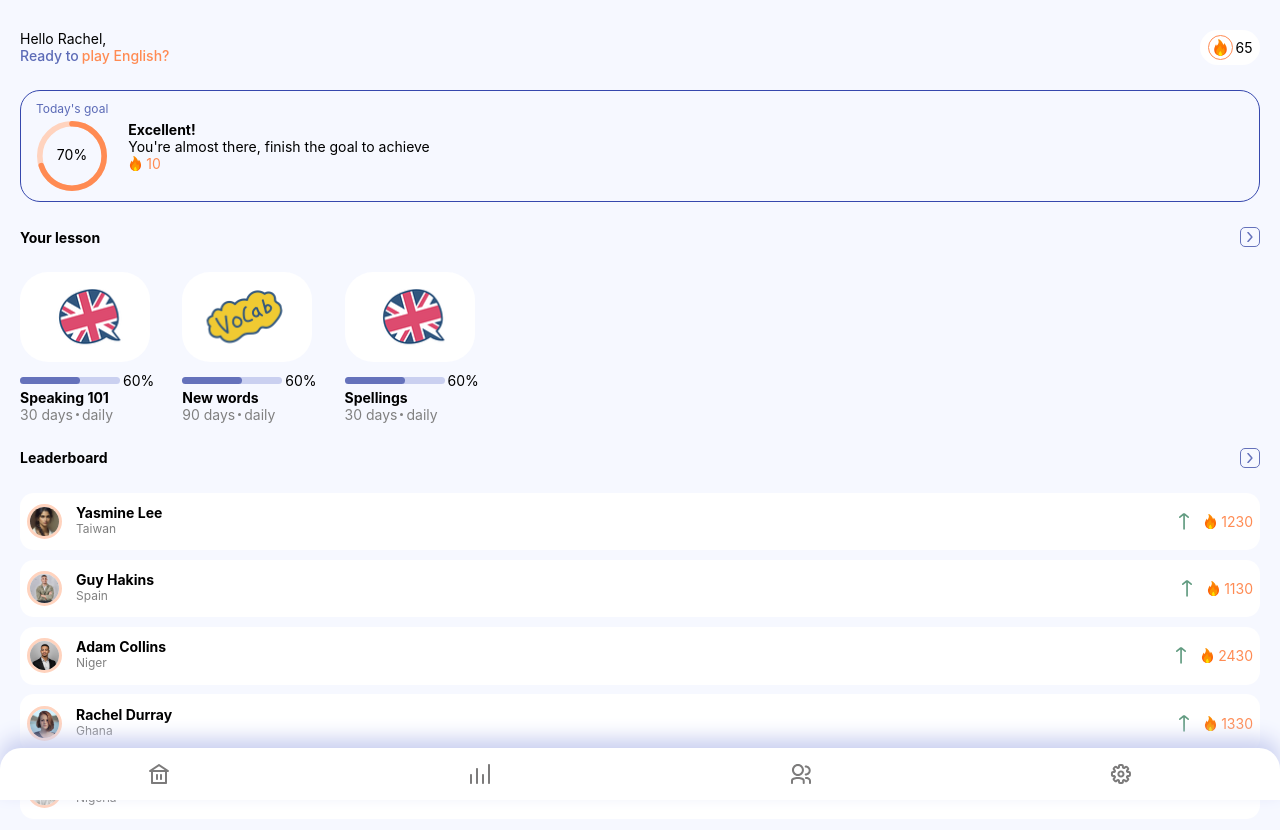
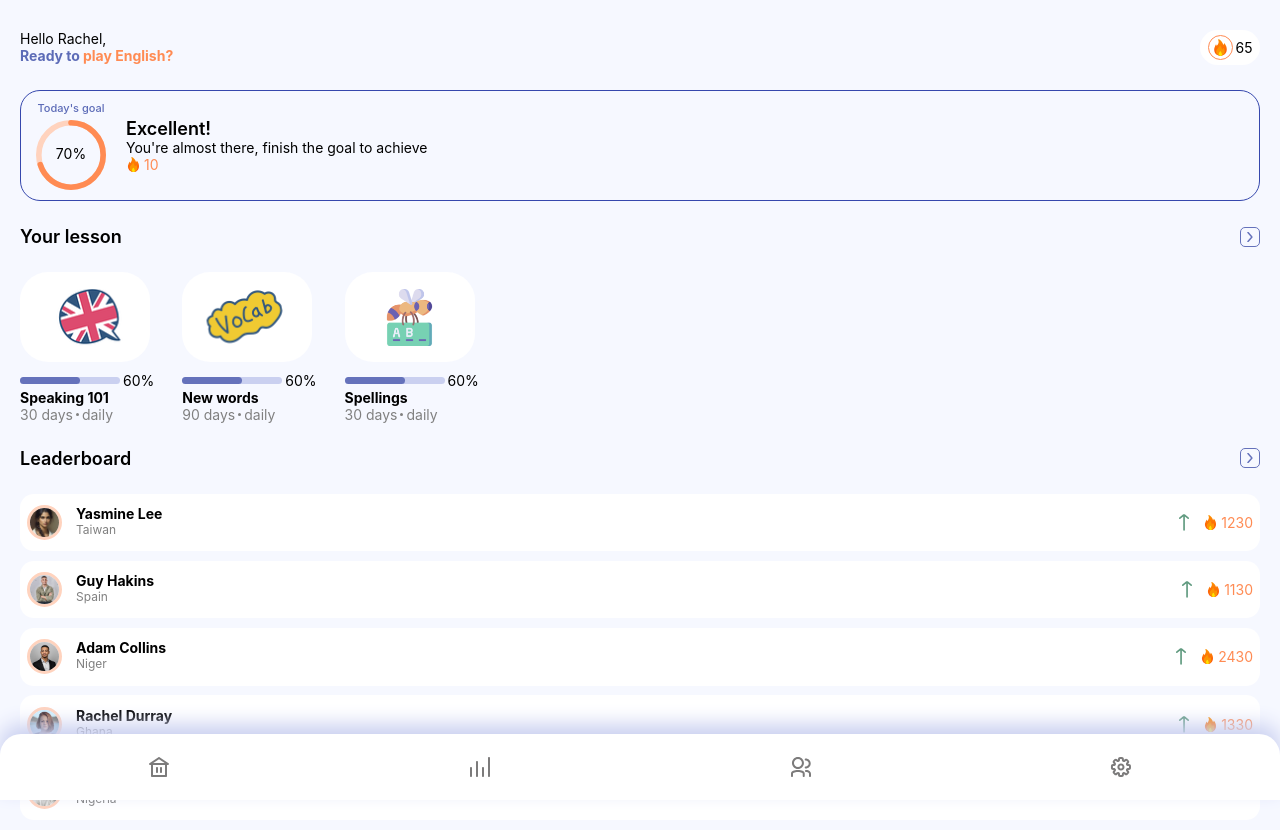
Before and after one commit to Maysummer/MP_FETT, a React (Create React App) app: page / in a window 1280 px wide. Built offline with nearby package versions, Linux system fonts and the light colour scheme.

Commit message:
perfect styling

```diff
--- a/src/components/styles/footer.js
+++ b/src/components/styles/footer.js
@@ -11,6 +11,6 @@ export const Footer = styled.footer`
   width: 100%;
   border-top-right-radius: 1.5em;
   border-top-left-radius: 1.5em;
-  padding: 1em 0;
+  padding: 1.5em 0;
   box-shadow: 0 -10px 20px #cad0f0;
 `;
--- a/src/pages/HomePage.jsx
+++ b/src/pages/HomePage.jsx
@@ -29,6 +29,7 @@ import {
   LeaderDetails,
   Leaders,
   Home,
+  HeaderText,
 } from "./styles/HomePage";
 import fireIcon from "../assets/icons/fire.svg";
 import { CircularProgressbar, buildStyles } from "react-circular-progressbar";
@@ -75,7 +76,7 @@ const HomePage = ({ name }) => {
           </CircularProgressBarCont>
         </TodaysGoal>
         <PercentText>
-          <b>Excellent!</b>
+          <HeaderText>Excellent!</HeaderText>
           <p>You're almost there, finish the goal to achieve</p>
           <StreakAdd>
             <img src={fireIcon} width={15} alt="fire icon" />
@@ -84,14 +85,14 @@ const HomePage = ({ name }) => {
         </PercentText>
       </ProgressContainer>
       <SectionHeader>
-        <b>Your lesson</b>
+        <HeaderText>Your lesson</HeaderText>
         <Arrow src={rightArrow} alt="right arrow icon" />
       </SectionHeader>
       <LessonContainer>
         {lessonProgress.map((lesson) => (
           <div>
             <LessonBackground>
-              <img src={lesson.imgUrl} alt={lesson.imgAlt} />
+              <img src={lesson.imgUrl} alt={lesson.imgAlt} height={57}/>
             </LessonBackground>
             <ProgressPercent>
               <ProgressMainDiv>
@@ -109,7 +110,7 @@ const HomePage = ({ name }) => {
         ))}
       </LessonContainer>
       <SectionHeader>
-        <b>Leaderboard</b>
+        <HeaderText>Leaderboard</HeaderText>
         <Arrow src={rightArrow} alt="right arrow icon" />
       </SectionHeader>
       <Leaders>
--- a/src/pages/constants.js
+++ b/src/pages/constants.js
@@ -1,5 +1,6 @@
 import ukImg from "../assets/images/uk.png";
 import vocab from "../assets/images/vocab.png";
+import bee from "../assets/images/bee.png"
 import yasmine from "../assets/images/yasmin.jpg"
 import guy from "../assets/images/guy.jpg"
 import rachel from "../assets/images/rachel.jpg"
@@ -22,7 +23,7 @@ export const lessonProgress = [
     imgAlt: "vocab icon",
   },
   {
-    imgUrl: ukImg,
+    imgUrl: bee,
     percentage: 60,
     text: "Spellings",
     frequency: 30,
--- a/src/pages/styles/HomePage.js
+++ b/src/pages/styles/HomePage.js
@@ -22,12 +22,12 @@ export const ReadyPlay = styled.div`
 
 export const Ready = styled.span`
   color: #5c6bb7;
-  font-weight: 500;
+  font-weight: 700;
 `;
 
 export const Play = styled.span`
   color: #ff8b53;
-  font-weight: 500;
+  font-weight: 700;
 `;
 
 export const ToggleContainer = styled.div`
@@ -67,7 +67,8 @@ export const TodaysGoal = styled.div`
 
 export const Goal = styled.p`
   color: #5c6bb7;
-  font-size: 12px;
+  font-size: 11px;
+  font-weight: 500;
 `;
 
 export const CircularProgressBarCont = styled.div`
@@ -97,6 +98,11 @@ export const SectionHeader = styled.div`
   margin-bottom: 25px;
   align-items: center;
 `;
+
+export const HeaderText = styled.p`
+    font-size: large;
+    font-weight: 600;
+`
 
 export const Arrow = styled.img`
   border: 1px solid #6572bb;
```
Also changed, not shown: src/assets/images/bee.png (added).
